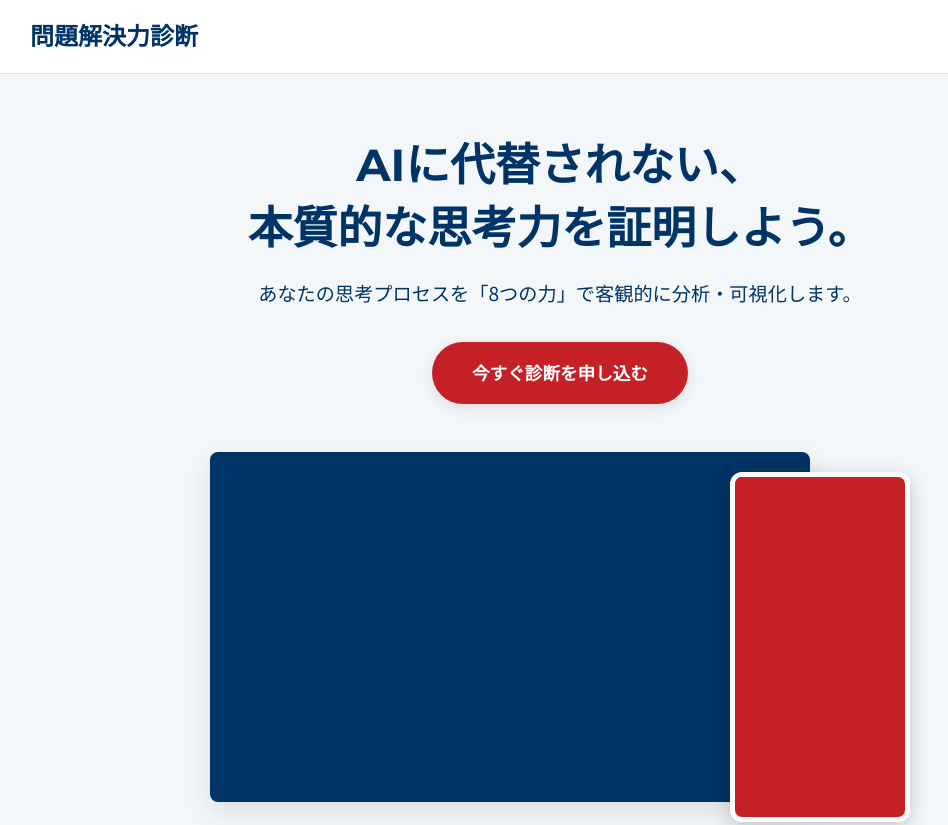
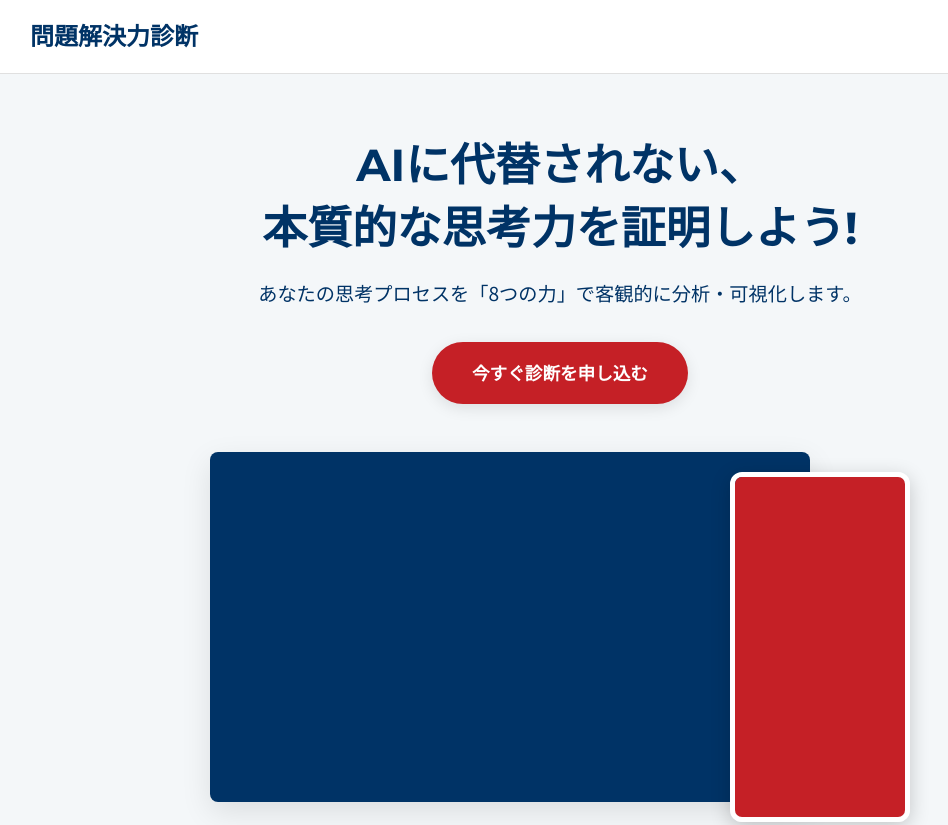
Before and after one commit to inogiaco/monken_web01, a plain HTML site: page index.html in a window 1280 px wide. Shown: the top 825 px of the page, without its empty margins (80-1028 px from the left). Drawn offline with Linux system fonts and the light colour scheme.

Commit message:
title修正

```diff
--- a/index.html
+++ b/index.html
@@ -76,7 +76,7 @@
         <!-- ヒーローセクション -->
         <section id="hero" class="hero">
             <div class="container">
-                <h1 class="hero-title">AIに代替されない、<br>本質的な思考力を証明しよう。</h1>
+                <h1 class="hero-title">AIに代替されない、<br>本質的な思考力を証明しよう!</h1>
                 <p class="hero-subtitle">あなたの思考プロセスを「8つの力」で客観的に分析・可視化します。</p>
                 <a href="#cta" class="cta-button">今すぐ診断を申し込む</a>
                 <div class="hero-images">
```
